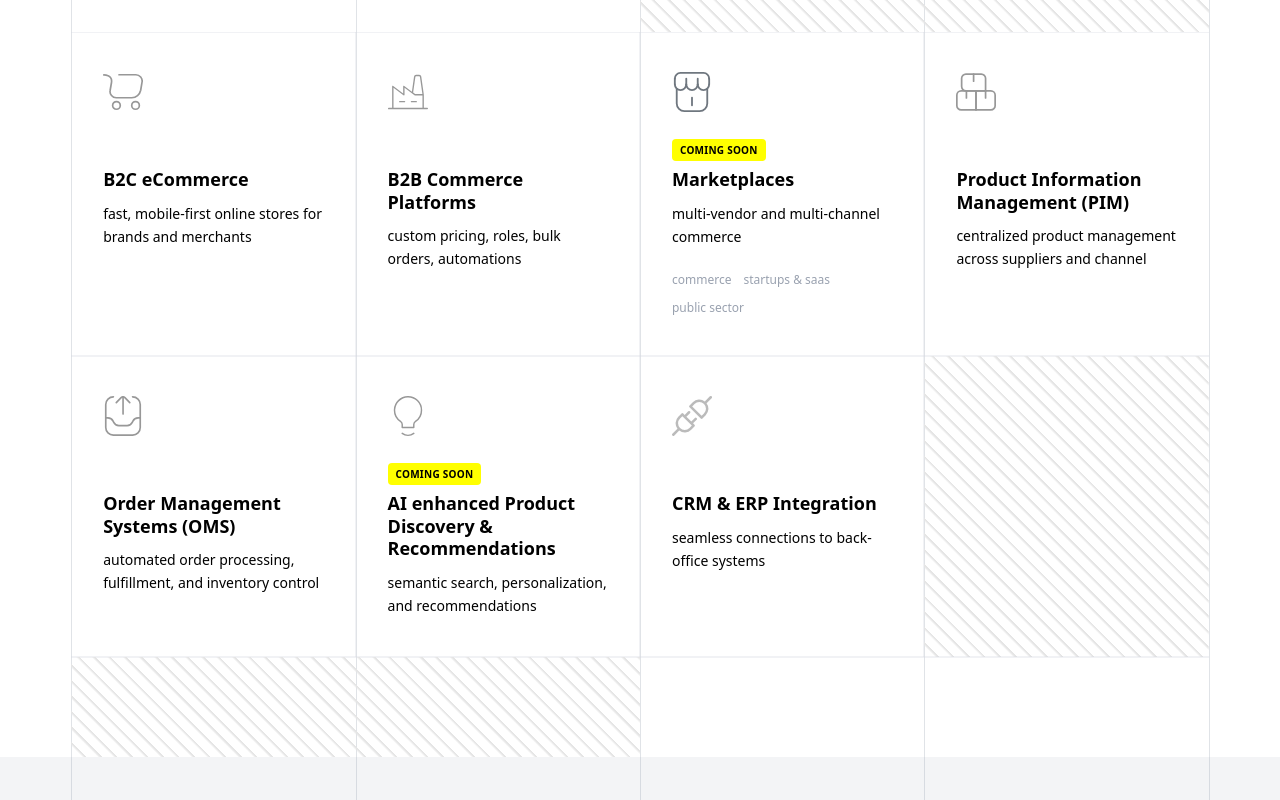
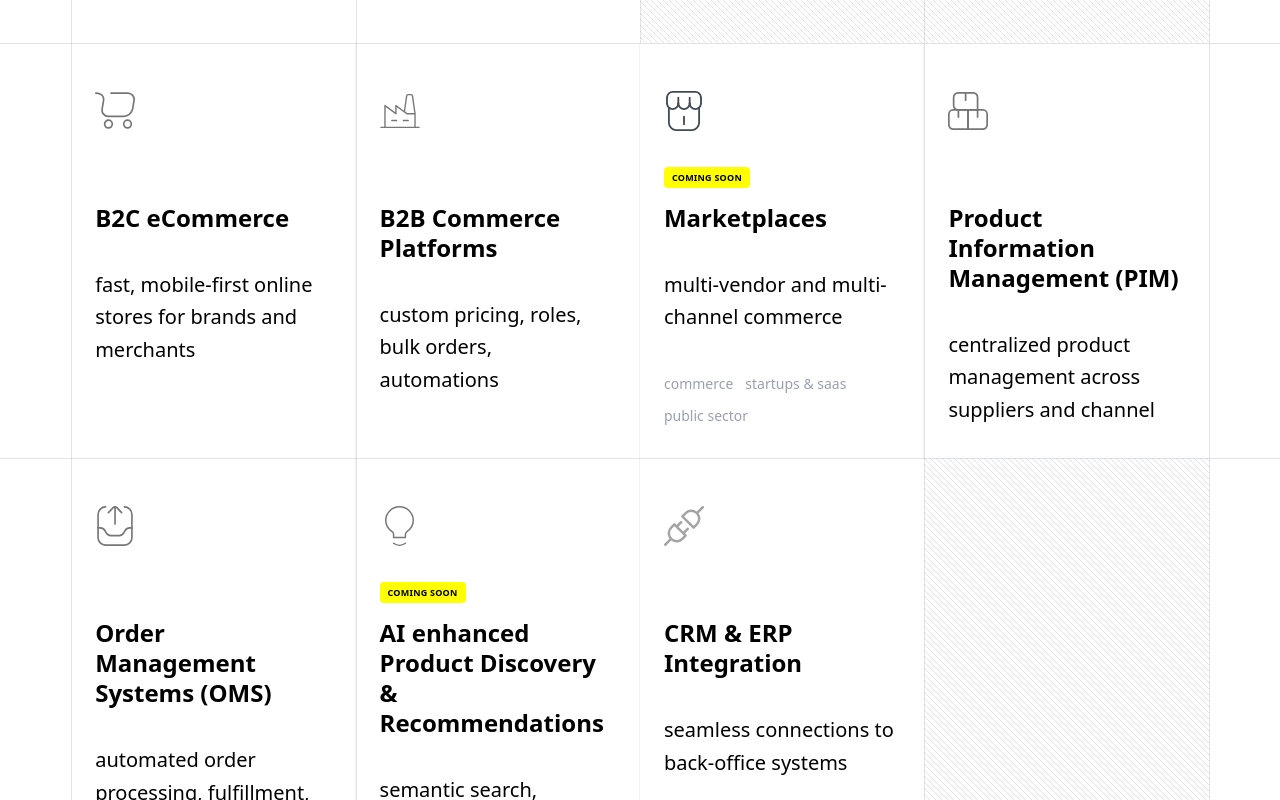
Before and after one commit to abdullah-fareed1/synergic, a Next.js app: page /b2c in a window 1280 px wide. Shown: the part 2740-3540 px from the top of the page. Built offline with nearby package versions, Linux system fonts and the light colour scheme.

Commit message:
QA: B2C Page

```diff
--- a/app/b2c/sections/SolutionsSection.tsx
+++ b/app/b2c/sections/SolutionsSection.tsx
@@ -1,45 +1,62 @@
 import { GridSection, GridContainer, GridCol } from "../../components/grid";
 import { ArrowRight } from 'lucide-react';
 
-interface SolutionCardProps {
-  icon: string;
-  title: string;
-  description: string;
-  comingSoon?: boolean;
-  tags?: string[];
+const solutions = [
+  {
+    icon: "icons/shopping-cart.svg",
+    title: "B2C eCommerce",
+    description: "fast, mobile-first online stores for brands and merchants"
+  },
+  {
+    icon: "icons/factory-thin.svg",
+    title: "B2B Commerce Platforms",
+    description: "custom pricing, roles, bulk orders, automations"
+  },
+  {
+    icon: "icons/shop.svg",
+    title: "Marketplaces",
+    description: "multi-vendor and multi-channel commerce",
+    comingSoon: true,
+    tags: ["commerce", "startups & saas", "public sector"]
+  },
+  {
+    icon: "icons/boxes.svg",
+    title: "Product Information Management (PIM)",
+    description: "centralized product management across suppliers and channel"
+  },
+  {
+    icon: "icons/inbox-up.svg",
+    title: "Order Management Systems (OMS)",
+    description: "automated order processing, fulfillment, and inventory control"
+  },
+  {
+    icon: "icons/bulb.svg",
+    title: "AI enhanced Product Discovery & Recommendations",
+    description: "semantic search, personalization, and recommendations",
+    comingSoon: true
+  },
+  {
+    icon: "icons/plug-disconnected.svg",
+    title: "CRM & ERP Integration",
+    description: "seamless connections to back-office systems"
   }
+];
 
-const SolutionCard: React.FC<SolutionCardProps> = ({ icon, title, description, comingSoon, tags }) => {
-  return (
-    <div className="py-10 px-8 flex flex-col h-full">
-      <div className="mb-6">
-        <img src={icon} alt={title} className="w-10 h-10 opacity-60" />
-      </div>
-      <div className="min-h-6 mb-2">
-        {comingSoon && (
-          <span className="bg-[#FFFF00] text-black text-[10px] font-bold px-2 py-1 rounded uppercase tracking-wide">
-            COMING SOON
-          </span>
-        )}
-      </div>
-      <h3 className="text-lg font-bold text-black mb-3 leading-tight">{title}</h3>
-      <p className="text-black text-sm leading-relaxed">{description}</p>
-      {tags && tags.length > 0 && (
-        <div className="flex gap-3 flex-wrap mt-auto pt-6">
-          {tags.map((tag, index) => (
-            <span key={index} className="text-xs text-gray-400">{tag}</span>
-          ))}
-        </div>
-      )}
-    </div>
+const StripedBackground = () => (
+  <div
+    className="absolute inset-0 w-full h-full"
+    style={{
+      backgroundImage: 'linear-gradient(45deg, rgb(156 163 175 / 0.3) 8.33%, transparent 8.33%, transparent 50%, rgb(156 163 175 / 0.3) 50%, rgb(156 163 175 / 0.3) 58.33%, transparent 58.33%, transparent 100%)',
+      backgroundSize: '6.00px 6.00px',
+    }}
+  />
 );
-};
 
 const SolutionsSection = () => {
-  const stripePattern = 'repeating-linear-gradient(45deg, transparent, transparent 8px, #e5e5e5 10px, #e5e5e5 11px)';
-
   return (
     <>
+      <div className="hidden lg:block w-full h-px bg-gray-400/30" />
+
       <GridSection
         showLines={[true, true, true, false, true]}
         bgColor="bg-white"
@@ -47,27 +64,16 @@
         desktopOnly={true}
       >
         <GridContainer className="h-25">
-          <GridCol
-            span="AB"
-            className="h-full"
-            style={{
-              backgroundImage: stripePattern,
-              backgroundSize: 'auto'
-            }}
-          >
-            <div className="h-full w-full"></div>
+          <GridCol span="AB" className="h-full relative">
+            <StripedBackground />
           </GridCol>
-
           <GridCol span="CD" className="flex items-stretch h-full">
             <div className="w-full border border-gray-400/30 bg-[#2B7856] hover:bg-[#4A8A6D] transition-colors cursor-pointer flex items-center">
               <div className="flex items-center justify-between p-6 w-full">
                 <div>
                   <p className="text-sm text-white/80 mb-1">Talk to an eCommerce expert</p>
-                  <h3 className="text-xl text-white">
-                    Let's create your new eShop
-                  </h3>
+                  <h3 className="text-xl text-white">Let's create your new eShop</h3>
                 </div>
-
                 <div className="shrink-0 w-10 h-10 rounded-full border-2 border-white/50 flex items-center justify-center">
                   <ArrowRight className="w-5 h-5 text-white" />
                 </div>
@@ -81,29 +87,101 @@
         showLines={[true, true, true, true, true]}
         bgColor="bg-white"
         className="relative"
-        minHeight="320px"
         desktopOnly={true}
       >
-        <GridContainer className="min-h-80">
-          <GridCol span="AB" className="flex flex-col justify-center pl-12 pb-12">
-            <p className="text-sm font-semibold text-gray-600 mb-3 tracking-wider">SOLUTIONS WE DELIVER</p>
-            <h2 className="text-4xl font-extrabold text-black mb-4 leading-tight">What You Can Build</h2>
-            <p className="text-black text-base leading-relaxed max-w-md">
+        <GridContainer>
+          <GridCol span="AB" className="flex flex-col justify-center pl-6 py-12">
+            <p className="text-sm font-bold text-black mb-2">SOLUTIONS WE DELIVER</p>
+            <h2 className="text-3xl font-extrabold text-black mb-3 leading-tight">What You Can Build</h2>
+            <p className="text-black text-2xl leading-relaxed">
               Start with what you need, then expand as you grow.
               <br />
               From eShops to enterprise-grade omnichannel ecosystems.
             </p>
           </GridCol>
+          <GridCol span="CD" className="relative">
+            <StripedBackground />
+          </GridCol>
+        </GridContainer>
+      </GridSection>
 
-          <GridCol
-            span="CD"
-            className="min-h-80"
-            style={{
-              backgroundImage: stripePattern,
-              backgroundSize: 'auto'
-            }}
+      <GridSection
+        showLines={[true, true, false, true, true]}
+        bgColor="bg-white"
+        className="relative"
+        desktopOnly={true}
       >
-            <div className="h-full w-full"></div>
+        <div className="absolute left-0 right-0 h-px bg-gray-400/30" style={{ top: '0' }} />
+        <GridContainer className="min-h-96">
+          {solutions.slice(0, 4).map((solution, index) => {
+            const spans: Array<'A' | 'B' | 'C' | 'D'> = ['A', 'B', 'C', 'D'];
+            return (
+              <GridCol key={solution.title} span={spans[index]} className={index < 3 ? "border-r border-gray-300/30" : ""}>
+                <div className="pt-10 pb-8 px-6 flex flex-col h-full">
+                  <div className="h-10 w-10 mt-2 mb-8 flex items-center justify-center">
+                    <img src={solution.icon} alt={solution.title} className="w-10 h-10 opacity-80 object-contain" />
+                  </div>
+                  <div className="min-h-6 mb-2">
+                    {solution.comingSoon && (
+                      <span className="bg-[#FFFF00] text-black text-[9px] font-bold px-2 py-1 rounded uppercase tracking-wide">
+                        COMING SOON
+                      </span>
+                    )}
+                  </div>
+                  <h3 className="text-2xl font-bold text-black mb-9 mt-2 leading-tight">{solution.title}</h3>
+                  <p className="text-black text-xl leading-relaxed">{solution.description}</p>
+                  {solution.tags && solution.tags.length > 0 && (
+                    <div className="flex gap-3 flex-wrap mt-auto pt-6">
+                      {solution.tags.map((tag, i) => (
+                        <span key={i} className="text-sm text-gray-400">{tag}</span>
+                      ))}
+                    </div>
+                  )}
+                </div>
+              </GridCol>
+            );
+          })}
+        </GridContainer>
+      </GridSection>
+
+      <GridSection
+        showLines={[true, true, false, true, true]}
+        bgColor="bg-white"
+        className="relative"
+        desktopOnly={true}
+      >
+        <div className="absolute left-0 right-0 h-px bg-gray-400/30" style={{ top: '0' }} />
+        <GridContainer className="min-h-96">
+          {solutions.slice(4, 7).map((solution, index) => {
+            const spans: Array<'A' | 'B' | 'C' | 'D'> = ['A', 'B', 'C', 'D'];
+            return (
+              <GridCol key={solution.title} span={spans[index]} className={index < 2 ? "border-r border-gray-300/30" : ""}>
+                <div className="pt-10 pb-8 px-6 flex flex-col h-full">
+                  <div className="h-10 w-10 mt-2 mb-8 flex items-center justify-center">
+                    <img src={solution.icon} alt={solution.title} className="w-10 h-10 opacity-80 object-contain" />
+                  </div>
+                  <div className="min-h-6 mb-2">
+                    {solution.comingSoon && (
+                      <span className="bg-[#FFFF00] text-black text-[9px] font-bold px-2 py-1 rounded uppercase tracking-wide">
+                        COMING SOON
+                      </span>
+                    )}
+                  </div>
+                  <h3 className="text-2xl font-bold text-black mb-9 mt-2 leading-tight">{solution.title}</h3>
+                  <p className="text-black text-xl leading-relaxed">{solution.description}</p>
+                  {solution.tags && solution.tags.length > 0 && (
+                    <div className="flex gap-3 flex-wrap mt-auto pt-6">
+                      {solution.tags.map((tag, i) => (
+                        <span key={i} className="text-sm text-gray-400">{tag}</span>
+                      ))}
+                    </div>
+                  )}
+                </div>
+              </GridCol>
+            );
+          })}
+          <GridCol span="D" className="relative">
+            <StripedBackground />
           </GridCol>
         </GridContainer>
       </GridSection>
@@ -114,118 +192,13 @@
         className="relative"
         desktopOnly={true}
       >
-        <div className="absolute left-[5.56%] right-[5.56%] h-px bg-gray-300 opacity-30" style={{ top: '0' }}></div>
-
-        <GridContainer className="min-h-70">
-          <GridCol span="A" className="border-r border-gray-300/30">
-            <SolutionCard
-              icon="icons/shopping-cart.svg"
-              title="B2C eCommerce"
-              description="fast, mobile-first online stores for brands and merchants"
-            />
+        <div className="absolute left-0 right-0 h-px bg-gray-400/30" style={{ top: '0' }} />
+        <GridContainer className="h-25">
+          <GridCol span="AB" className="h-full relative">
+            <StripedBackground />
           </GridCol>
-
-          <GridCol span="B" className="border-r border-gray-300/30">
-            <SolutionCard
-              icon="icons/factory-thin.svg"
-              title="B2B Commerce Platforms"
-              description="custom pricing, roles, bulk orders, automations"
-            />
-          </GridCol>
-
-          <GridCol span="C" className="border-r border-gray-300/30">
-            <SolutionCard
-              icon="icons/shop.svg"
-              title="Marketplaces"
-              description="multi-vendor and multi-channel commerce"
-              comingSoon={true}
-              tags={["commerce", "startups & saas", "public sector"]}
-            />
-          </GridCol>
-
-          <GridCol span="D">
-            <SolutionCard
-              icon="icons/boxes.svg"
-              title="Product Information Management (PIM)"
-              description="centralized product management across suppliers and channel"
-            />
-          </GridCol>
-        </GridContainer>
-
-        <div className="absolute left-[5.56%] right-[5.56%] h-px bg-gray-300 opacity-30" style={{ bottom: '0' }}></div>
-      </GridSection>
-
-      <GridSection
-        showLines={[true, true, true, true, true]}
-        bgColor="bg-white"
-        className="relative"
-        desktopOnly={true}
-      >
-        <div className="absolute left-[5.56%] right-[5.56%] h-px bg-gray-300 opacity-30" style={{ top: '0' }}></div>
-
-        <GridContainer className="min-h-70">
-          <GridCol span="A" className="border-r border-gray-300/30">
-            <SolutionCard
-              icon="icons/inbox-up.svg"
-              title="Order Management Systems (OMS)"
-              description="automated order processing, fulfillment, and inventory control"
-            />
-          </GridCol>
-
-          <GridCol span="B" className="border-r border-gray-300/30">
-            <SolutionCard
-              icon="icons/bulb.svg"
-              title="AI enhanced Product Discovery & Recommendations"
-              description="semantic search, personalization, and recommendations"
-              comingSoon={true}
-            />
-          </GridCol>
-
-          <GridCol span="C" className="border-r border-gray-300/30">
-            <SolutionCard
-              icon="icons/plug-disconnected.svg"
-              title="CRM & ERP Integration"
-              description="seamless connections to back-office systems"
-            />
-          </GridCol>
-
-          <GridCol
-            span="D"
-            className="min-h-70"
-            style={{
-              backgroundImage: stripePattern,
-              backgroundSize: 'auto'
-            }}
-          >
-            <div className="h-full w-full"></div>
-          </GridCol>
-        </GridContainer>
-
-        <div className="absolute left-[5.56%] right-[5.56%] h-px bg-gray-300 opacity-30" style={{ bottom: '0' }}></div>
-      </GridSection>
-
-      <GridSection
-        showLines={[true, true, true, true, true]}
-        bgColor="bg-white"
-        className="relative"
-        desktopOnly={true}
-      >
-        <div className="absolute left-[5.56%] right-[5.56%] h-px bg-gray-300 opacity-30" style={{ top: '0' }}></div>
-
-        <GridContainer className="h-25">
-          <GridCol
-            span="AB"
-            className="h-full"
-            style={{
-              backgroundImage: stripePattern,
-              backgroundSize: 'auto'
-            }}
-          >
-            <div className="h-full w-full"></div>
-          </GridCol>
-
-          <GridCol span="CD" className="h-full">
-            <div></div>
+          <GridCol span="CD" className="h-full relative">
+            <div />
           </GridCol>
         </GridContainer>
       </GridSection>
@@ -235,11 +208,8 @@
           <div className="flex items-center justify-between p-6">
             <div>
               <p className="text-sm text-white/80 mb-1">Talk to an eCommerce expert</p>
-              <h3 className="text-xl text-white">
-                Let's create your new eShop
-              </h3>
+              <h3 className="text-xl text-white">Let's create your new eShop</h3>
             </div>
-
             <div className="shrink-0 w-10 h-10 rounded-full border-2 border-white/50 flex items-center justify-center">
               <ArrowRight className="w-5 h-5 text-white" />
             </div>
@@ -254,109 +224,19 @@
           </p>
         </div>
 
-        <div className="border-t border-gray-300 px-6 py-6">
+        {solutions.map((solution, index) => (
+          <div key={solution.title} className={`px-6 py-6 ${index === solutions.length - 1 ? 'border-t border-b border-gray-300' : 'border-t border-gray-300'}`}>
             <div className="flex gap-4">
               <div className="shrink-0">
-              <img src="/shopping-cart.svg" alt="B2C eCommerce" className="w-10 h-10 opacity-60" />
+                <img src={solution.icon} alt={solution.title} className="w-10 h-10 opacity-80" />
               </div>
               <div>
-              <h3 className="text-lg font-bold text-black mb-2">B2C eCommerce</h3>
-              <p className="text-black text-sm leading-relaxed">
-                fast, mobile-first online stores for brands and merchants
-              </p>
+                <h3 className="text-lg font-bold text-black mb-2">{solution.title}</h3>
+                <p className="text-black text-sm leading-relaxed">{solution.description}</p>
               </div>
             </div>
           </div>
-
-        <div className="border-t border-gray-300 px-6 py-6">
-          <div className="flex gap-4">
-            <div className="shrink-0">
-              <img src="/factory-thin.svg" alt="B2B Commerce" className="w-10 h-10 opacity-60" />
-            </div>
-            <div>
-              <h3 className="text-lg font-bold text-black mb-2">B2B Commerce Platforms</h3>
-              <p className="text-black text-sm leading-relaxed">
-                custom pricing, roles, bulk orders, automations
-              </p>
-            </div>
-          </div>
-        </div>
-
-        <div className="border-t border-gray-300 px-6 py-6">
-          <div className="flex gap-4">
-            <div className="shrink-0">
-              <img src="/shop.svg" alt="Marketplaces" className="w-10 h-10 opacity-60" />
-            </div>
-            <div>
-              <h3 className="text-lg font-bold text-black mb-2">Marketplaces</h3>
-              <p className="text-black text-sm leading-relaxed">
-                multi-vendor and multi-channel commerce
-              </p>
-            </div>
-          </div>
-        </div>
-
-        <div className="border-t border-gray-300 px-6 py-6">
-          <div className="flex gap-4">
-            <div className="shrink-0">
-              <img src="/boxes.svg" alt="PIM" className="w-10 h-10 opacity-60" />
-            </div>
-            <div>
-              <h3 className="text-lg font-bold text-black mb-2">
-                Product Information Management (PIM)
-              </h3>
-              <p className="text-black text-sm leading-relaxed">
-                centralized product management across suppliers and channel
-              </p>
-            </div>
-          </div>
-        </div>
-
-        <div className="border-t border-gray-300 px-6 py-6">
-          <div className="flex gap-4">
-            <div className="shrink-0">
-              <img src="/inbox-up.svg" alt="OMS" className="w-10 h-10 opacity-60" />
-            </div>
-            <div>
-              <h3 className="text-lg font-bold text-black mb-2">
-                Order Management Systems (OMS)
-              </h3>
-              <p className="text-black text-sm leading-relaxed">
-                automated order processing, fulfillment, and inventory control
-              </p>
-            </div>
-          </div>
-        </div>
-
-        <div className="border-t border-gray-300 px-6 py-6">
-          <div className="flex gap-4">
-            <div className="shrink-0">
-              <img src="/bulb.svg" alt="AI Product Discovery" className="w-10 h-10 opacity-60" />
-            </div>
-            <div>
-              <h3 className="text-lg font-bold text-black mb-2">
-                AI enhanced Product Discovery & Recommendations
-              </h3>
-              <p className="text-black text-sm leading-relaxed">
-                semantic search, personalization, and recommendations
-              </p>
-            </div>
-          </div>
-        </div>
-
-        <div className="border-t border-b border-gray-300 px-6 py-6">
-          <div className="flex gap-4">
-            <div className="shrink-0">
-              <img src="/plug-disconnected.svg" alt="CRM & ERP Integration" className="w-10 h-10 opacity-60" />
-            </div>
-            <div>
-              <h3 className="text-lg font-bold text-black mb-2">CRM & ERP Integration</h3>
-              <p className="text-black text-sm leading-relaxed">
-                seamless connections to back-office systems
-              </p>
-            </div>
-          </div>
-        </div>
+        ))}
       </section>
     </>
   );
```
Lines whose indentation alone changed are shown as unchanged.
